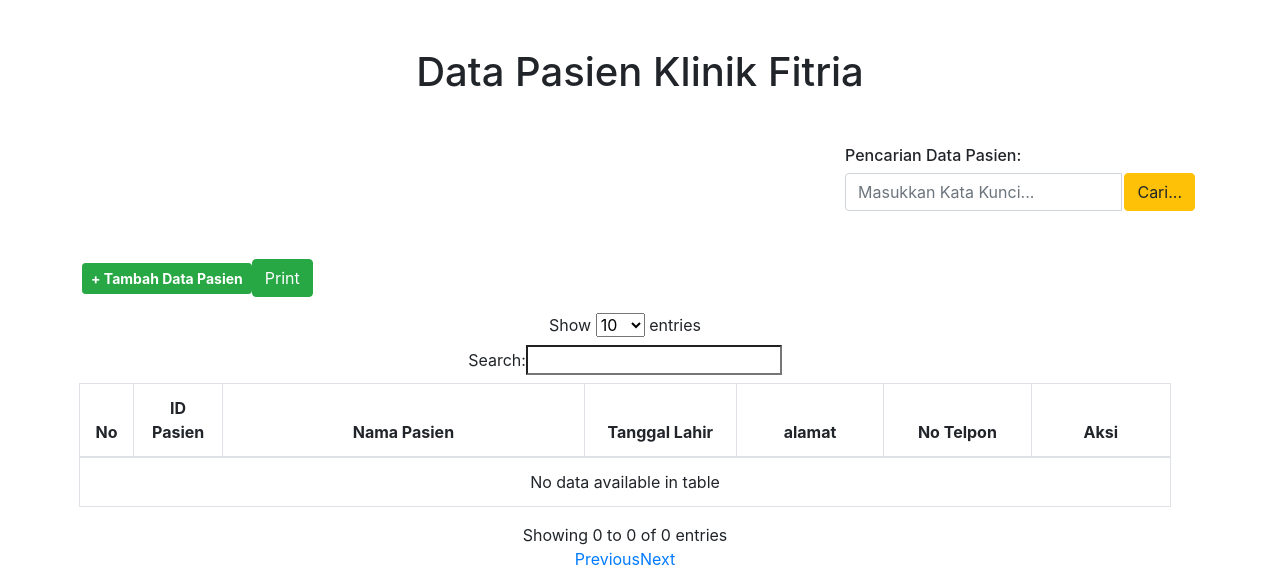
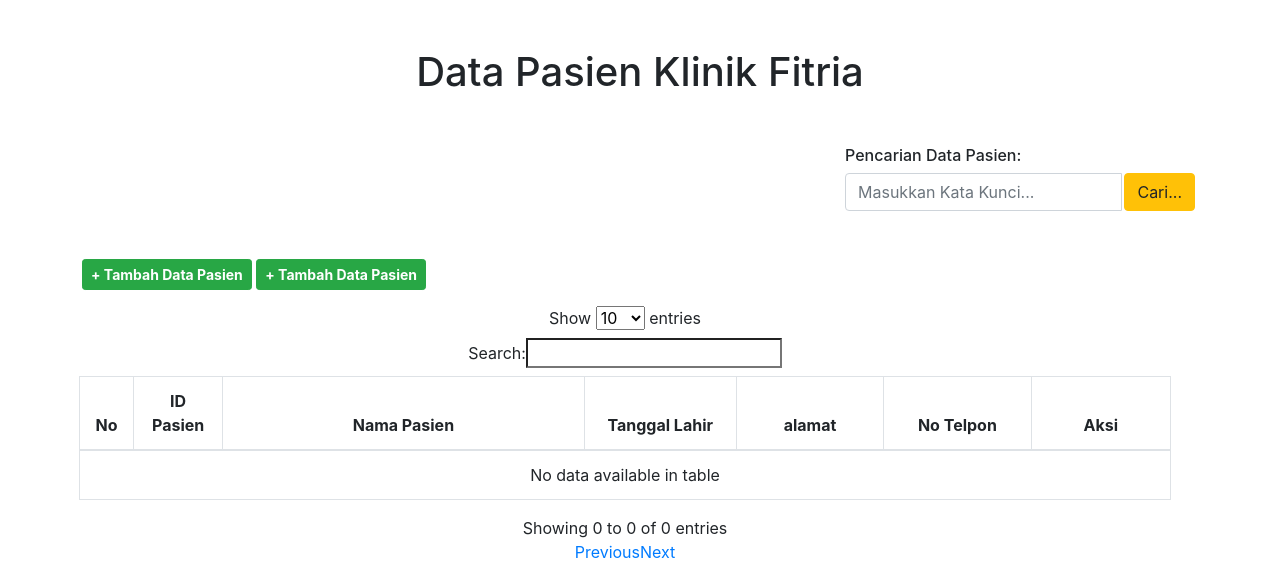
Before and after one commit to yakalitam/KlinikFitria, a CodeIgniter app: page /KlinikFitria/index.php/pasien/index in a window 1280 px wide. Shown: the part 56-624 px from the top of the page. Run offline with CodeIgniter, Linux system fonts and the light colour scheme; data that the repository does not hold is empty; some libraries are stand-ins or nearby versions.

Commit message:
updatefitur

```diff
--- a/application/views/pasien.php
+++ b/application/views/pasien.php
@@ -22,9 +22,9 @@
         <div class="row">
             <div class="col">
                 <a class="btn btn-sm btn-success" href="<?php echo base_url('Pasien/addT') ?>">
-                    <b>+ Tambah Data Pasien</b>
-                <a href="<?php echo base_url('Pasien/print_pasien')?>" class="btn btn-success">Print</a>
-                </a>
+                    <b>+ Tambah Data Pasien</b></a>
+                <a class="btn btn-sm btn-success" href="<?php echo base_url('Pasien/print_pasien') ?>">
+                    <b>+ Tambah Data Pasien</b></a>
             </div>
         </div>
 
```
